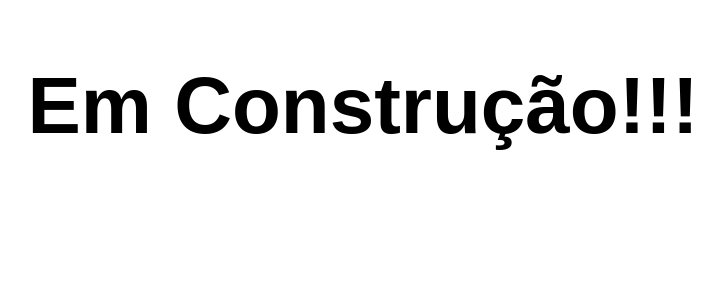
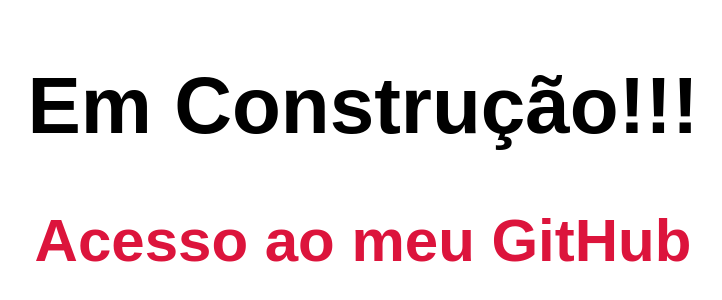
Before and after one commit to LaLunaInSky/lalunainsky.github.io, a plain HTML site: page index.html in a window 1280 px wide. Shown: the part 180-480 px from the top of the page, without its empty margins (277-999 px from the left). Drawn offline with Linux system fonts and the light colour scheme.

Commit message:
02/10/2024 09:51

```diff
--- a/index.html
+++ b/index.html
@@ -14,11 +14,23 @@
         h1 {
             margin-top: 3em;
         }
+
+        h2 > a {
+            text-decoration: none;
+            color: crimson;
+        }
+
+        a:hover {
+            color: rgb(145, 27, 99);
+        }
     </style>
 </head>
 <body>
     <h1>
         Em Construção!!!
     </h1>
+    <h2>
+        <a href="https://github.com/LaLunaInSky" target="_self">Acesso ao meu GitHub</a>
+    </h2>
 </body>
 </html>
```
